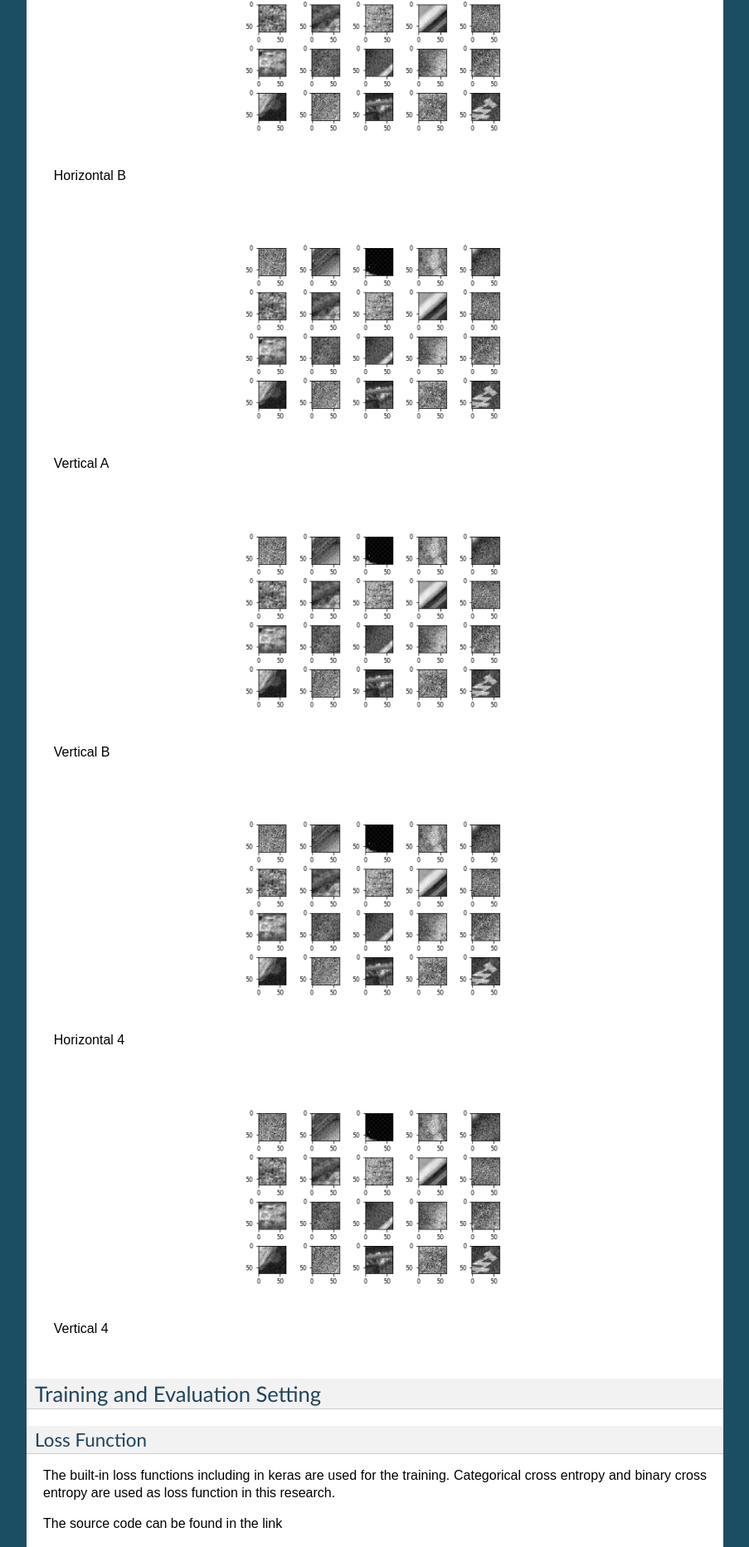
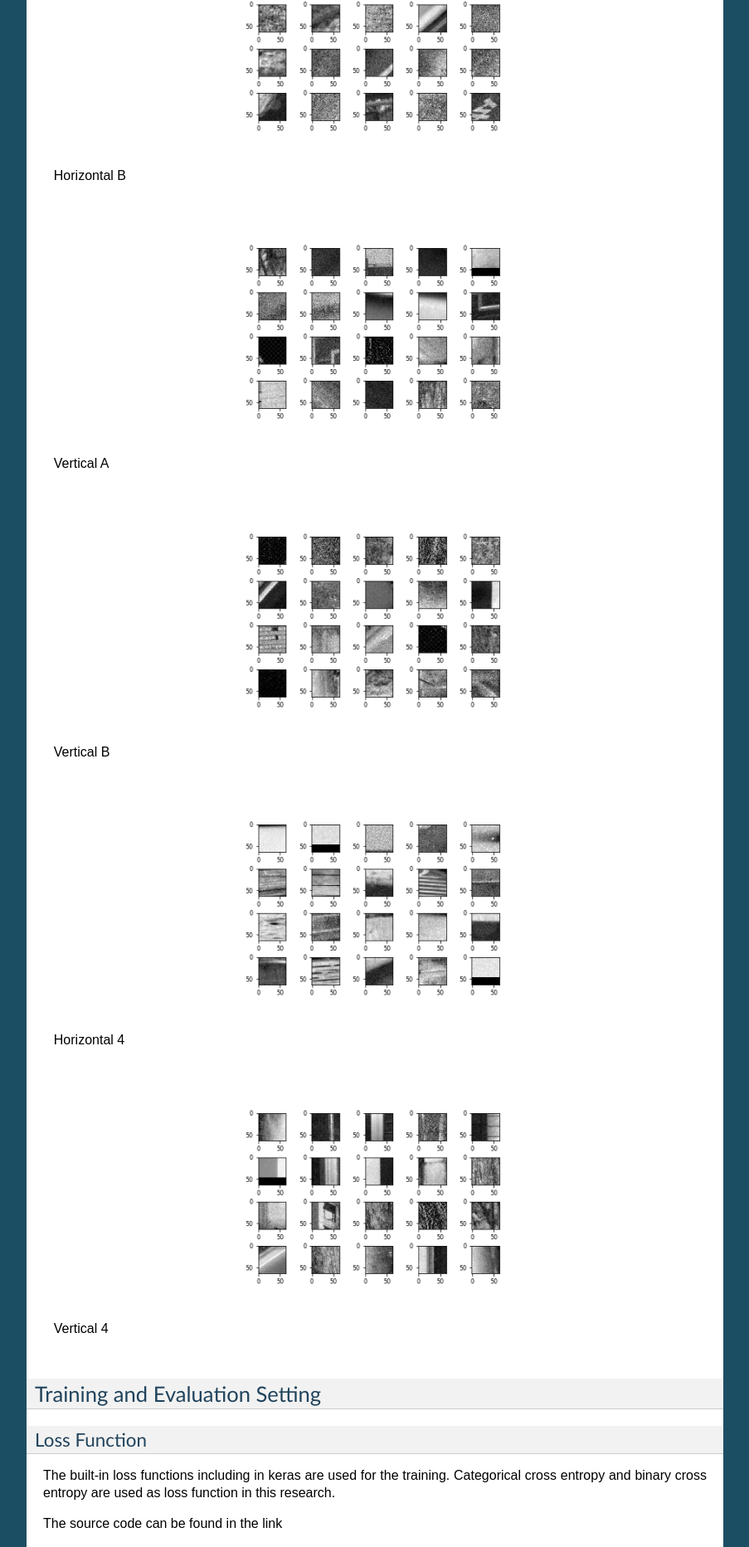
Before and after one commit to epadam/CNN-AV1-intra-encoder, a Sphinx documentation site: the page built from source/training.rst, in a window 1280 px wide. Shown: the part 2621-4486 px from the top of the page at 83% size, without its empty margins (198-1101 px from the left). Built offline with Sphinx 7.4.7, drawn with Linux system fonts in a browser that asks for light colours.

Commit message:
Update training.rst

```diff
--- a/source/training.rst
+++ b/source/training.rst
@@ -82,20 +82,20 @@ Some example raw images of each class is shown below:
 
    Horizontal B
 
-.. figure:: img/partition5.png
+.. figure:: img/partition6.png
    :width: 49%
 
    Vertical A
-.. figure:: img/partition5.png
+.. figure:: img/partition7.png
    :width: 49%
 
    Vertical B
 
-.. figure:: img/partition5.png
+.. figure:: img/partition8.png
    :width: 49%
 
    Horizontal 4
-.. figure:: img/partition5.png
+.. figure:: img/partition9.png
    :width: 49%
 
    Vertical 4
```
